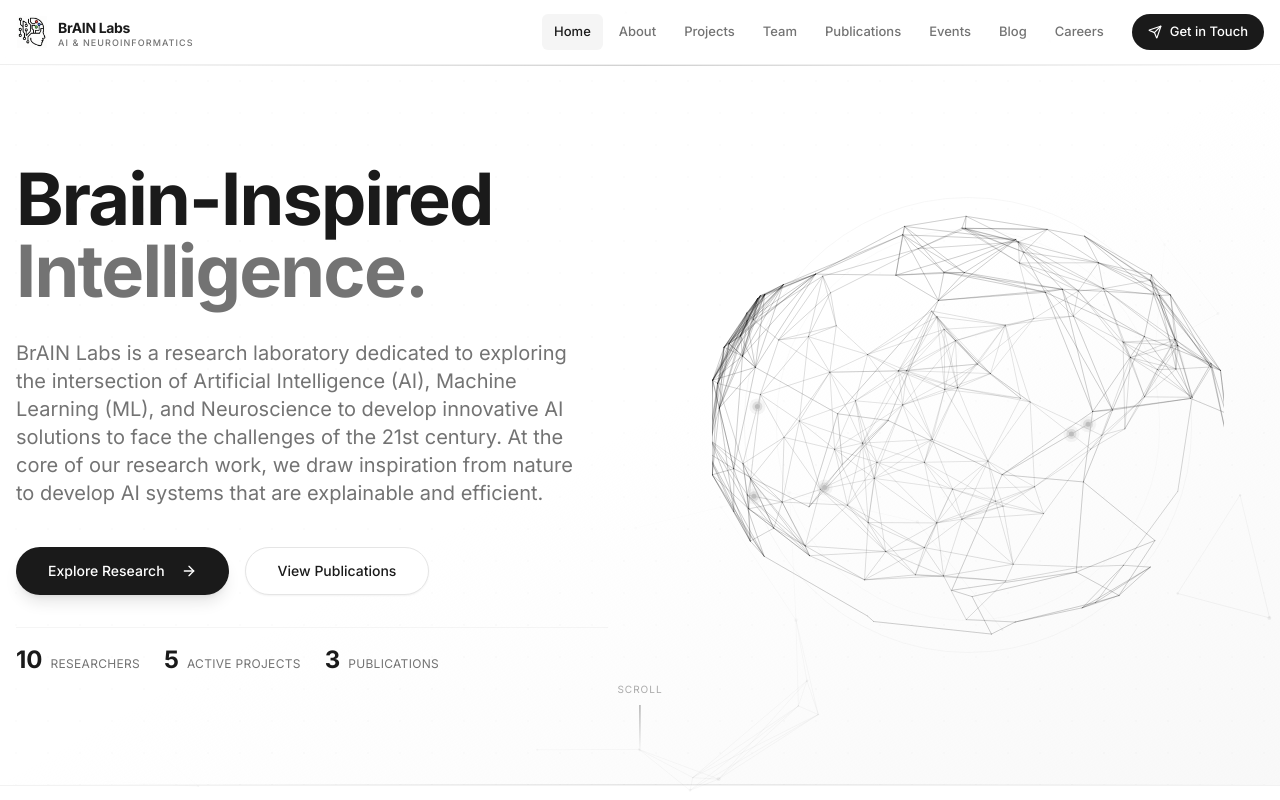
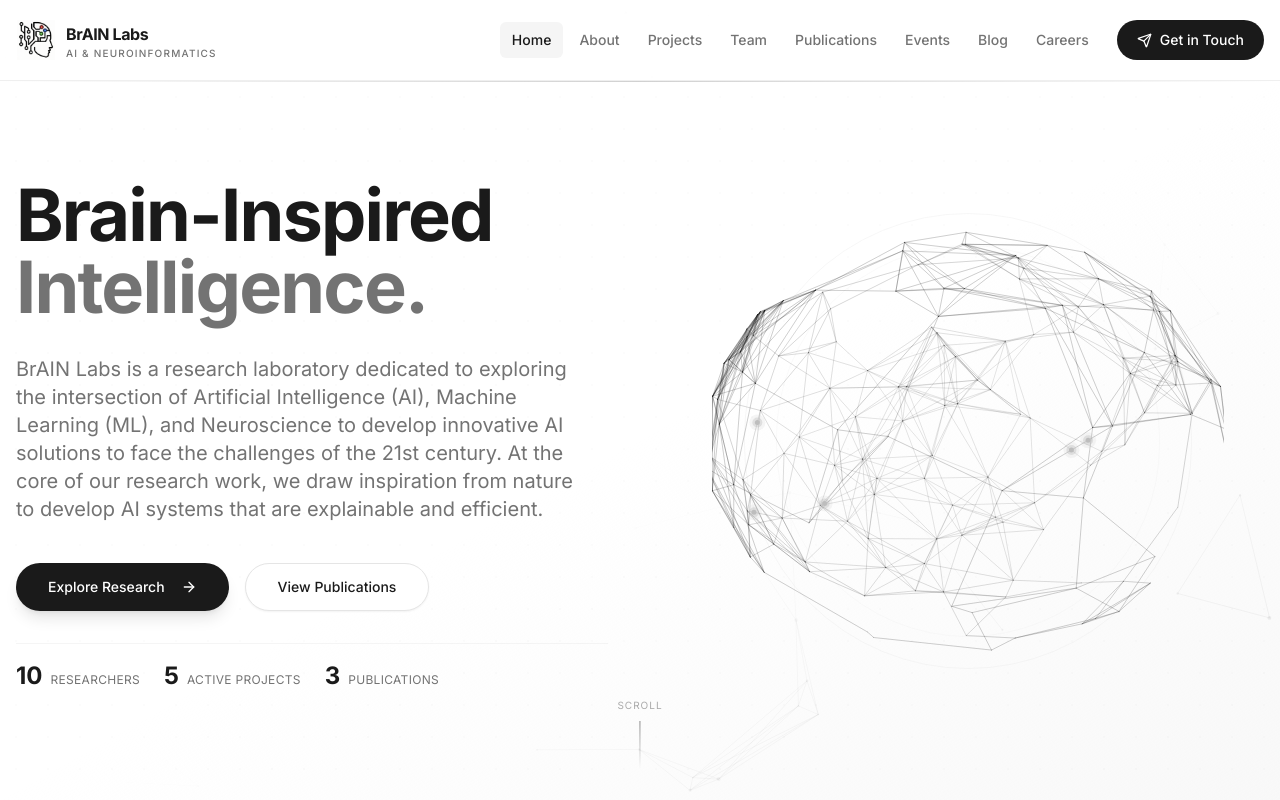
Before and after one commit to BrAINLabs-Inc/official-web, a React (Vite) app in the folder web/: page / in a window 1280 px wide. Shown: the top 800 px of the page. Built offline with nearby package versions, Linux system fonts and the light colour scheme.

Commit message:
style: enlarge navbar

```diff
--- a/web/src/components/shared/Navbar.tsx
+++ b/web/src/components/shared/Navbar.tsx
@@ -44,13 +44,13 @@ export const Navbar = () => {
         scrolled ? 'border-border shadow-sm' : 'border-border/60'
       )}
     >
-      <nav className="container mx-auto flex h-16 items-center justify-between px-4">
+      <nav className="container mx-auto flex h-20 items-center justify-between px-4">
         {/* ── Logo ─────────────────────────────────────────────── */}
         <Link to="/" className="flex shrink-0 items-center gap-2.5" aria-label="BrAIN Labs Home">
-          <img src="/icon.png" alt="" width={32} height={32} className="h-8 w-8 object-contain" />
-          <div className="flex flex-col leading-none">
-            <span className="text-sm font-bold tracking-tight text-foreground">BrAIN Labs</span>
-            <span className="text-[9px] font-medium uppercase tracking-[0.12em] text-muted-foreground">
+          <img src="/icon.png" alt="" width={40} height={40} className="h-10 w-10 object-contain" />
+          <div className="flex flex-col gap-0.5 leading-none">
+            <span className="text-base font-bold tracking-tight text-foreground">BrAIN Labs</span>
+            <span className="text-[10px] font-medium uppercase tracking-[0.12em] text-muted-foreground">
               AI &amp; Neuroinformatics
             </span>
           </div>
@@ -66,7 +66,7 @@ export const Navbar = () => {
                 to={link.path}
                 aria-current={active ? 'page' : undefined}
                 className={cn(
-                  'rounded-md px-3 py-2 text-[13px] font-medium transition-colors duration-150',
+                  'rounded-md px-3 py-2 text-sm font-medium transition-colors duration-150',
                   active
                     ? 'bg-secondary text-foreground'
                     : 'text-muted-foreground hover:bg-secondary/60 hover:text-foreground'
@@ -78,9 +78,9 @@ export const Navbar = () => {
           })}
           <Link
             to="/contact"
-            className="ml-3 inline-flex items-center gap-2 rounded-full bg-foreground px-4 py-2 text-[13px] font-medium text-background transition-opacity duration-150 hover:opacity-85"
+            className="ml-3 inline-flex items-center gap-2 rounded-full bg-foreground px-5 py-2.5 text-sm font-medium text-background transition-opacity duration-150 hover:opacity-85"
           >
-            <Send size={14} />
+            <Send size={15} />
             Get in Touch
           </Link>
         </div>
@@ -91,9 +91,9 @@ export const Navbar = () => {
           onClick={() => setIsOpen((open) => !open)}
           aria-label={isOpen ? 'Close menu' : 'Open menu'}
           aria-expanded={isOpen}
-          className="flex h-9 w-9 items-center justify-center rounded-md border border-border text-foreground transition-colors hover:bg-secondary lg:hidden"
+          className="flex h-10 w-10 items-center justify-center rounded-md border border-border text-foreground transition-colors hover:bg-secondary lg:hidden"
         >
-          {isOpen ? <X size={18} /> : <Menu size={18} />}
+          {isOpen ? <X size={20} /> : <Menu size={20} />}
         </button>
       </nav>
 
```
